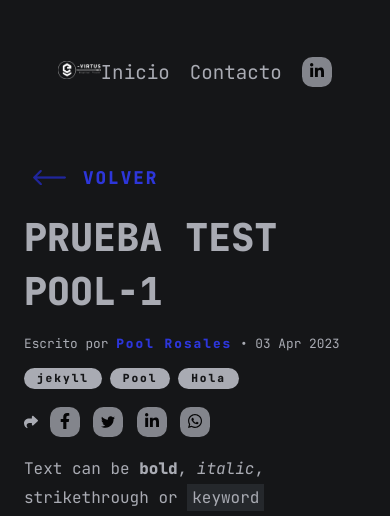
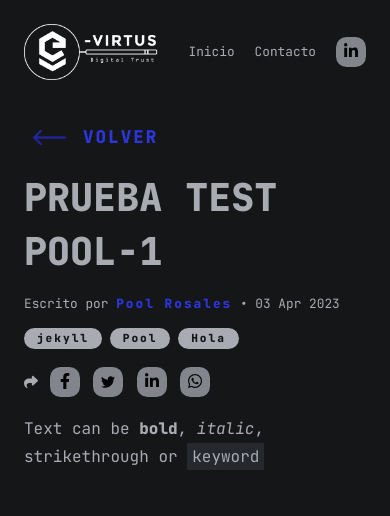
Before and after one commit to E-Virtus/evirtus.github.io, a Jekyll site: the page built from all_collections/_posts/2023-04-03-test-pool.md, in a window 390 px wide. Shown: the top 516 px of the page. Built offline with Jekyll 4.4.1, drawn with Linux system fonts in a browser that asks for light colours; nearby versions of some CDN libraries; grey boxes are pictures that could not be loaded.

Commit message:
Update post.css

```diff
--- a/assets/css/post.css
+++ b/assets/css/post.css
@@ -306,11 +306,6 @@ main a {
 .footer-section p a:hover {
   color: var(--white-1);
 }
-@media screen and (max-width: 750px) {
-  body {
-    padding: 1.5rem;
-  }
-}
 
 /* Share icons */
 #share {
@@ -384,3 +379,57 @@ main a {
 .footer-section p a:hover {
   color: var(--white-1);
 }
+@media screen and (max-width: 768px) {
+  body {
+    padding: 1.5rem;
+  }
+  nav {
+    width: 90%;
+    margin: 0 auto;
+  }
+  nav ul {
+    justify-content: end;
+  }
+}
+@media screen and (max-width: 550px) {
+  nav .site-title {
+    font-size: 3rem;
+  }
+  nav ul {
+    justify-content: end;
+  }
+}
+@media screen and (max-width: 440px) {
+  #img-wrapper img {
+    max-width: 50px;
+  }
+  #bio {
+    align-items: flex-start;
+  }
+  main,
+  .articles {
+    padding: 0;
+    margin: 0;
+  }
+  main {
+    padding-bottom: 1rem;
+  }
+  .articles {
+    margin: 2rem 0 3rem 0;
+    row-gap: 1.2rem;
+  }
+  nav {
+    width: 100%;
+    padding: 0 0 2rem 0;
+  }
+
+  nav .site-title {
+    font-size: 2.4rem;
+  }
+  nav ul {
+    justify-content: end;
+  }
+  nav ul li {
+    font-size: 0.8rem;
+  }
+}
```
